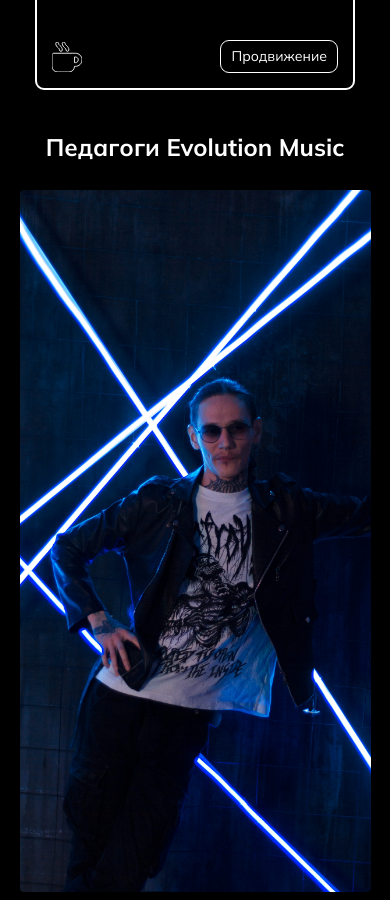
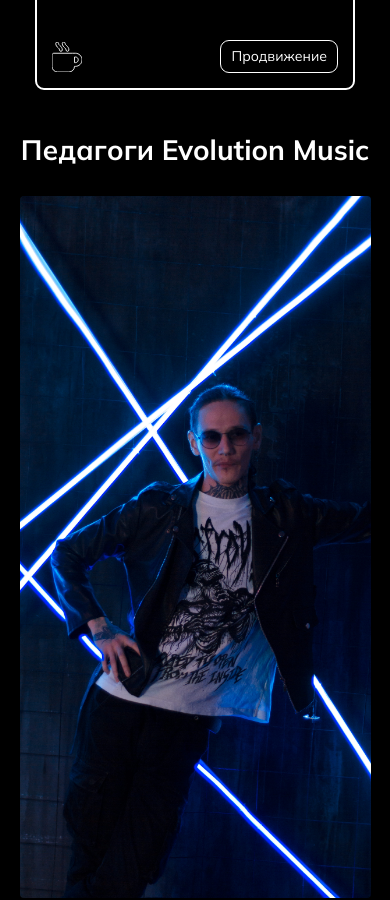
Before and after one commit to andrey-zinoviev-dev/evoMusic, a React (Vite) app: page / in a window 390 px wide. Shown: the part 6840-7740 px from the top of the page. Built offline with nearby package versions, Linux system fonts and the light colour scheme.

Commit message:
updated headline style

```diff
--- a/src/FAQ.css
+++ b/src/FAQ.css
@@ -64,3 +64,15 @@
     max-width: 20px;
     fill: white;
 }
+
+@media screen and (max-width: 767px) {
+    .faq__headline {
+      font-size: 36px;
+    }
+  }
+
+  @media screen and (max-width: 540px) {
+    .faq__headline  {
+      font-size: 28px;
+    }
+  }
--- a/src/Teachers.css
+++ b/src/Teachers.css
@@ -1,3 +1,6 @@
+.teachers__headline {
+  font-size: 42px;
+}
 .teachers__ul {
   display: grid;
   grid-template-columns: repeat(auto-fit, minmax(220px, 1fr));
@@ -23,8 +26,27 @@
 
 .teachers__ul-li-headline {
   margin: 15px 0 0 0;
+  font-size: 24px;
 }
 
 .teachers__ul-li-p {
   margin: 15px 0 0 0;
 }
+
+@media screen and (max-width: 767px) {
+  .teachers__headline  {
+    font-size: 36px;
+  }
+}
+
+@media screen and (max-width: 540px) {
+  .teachers__headline  {
+    font-size: 28px;
+  }
+  /* .students__categories-li {
+      font-size: 14px;
+  }
+  .students__categories-li-svg {
+      max-width: 20px;
+  } */
+}
--- a/src/Teachers.jsx
+++ b/src/Teachers.jsx
@@ -15,7 +15,7 @@ export default function Teachers({scrollToTeachers, setScrollToTeachers}) {
 
   return <section className="teachers" ref={teachersRef}>
     <div className="container">
-      <h2>Педагоги Evolution Music</h2>
+      <h2 className="teachers__headline">Педагоги Evolution Music</h2>
       <ul className="teachers__ul">
         {teachers.map((teacher) => {
           return <li key={teacher.name} className="teachers__ul-li">
```
